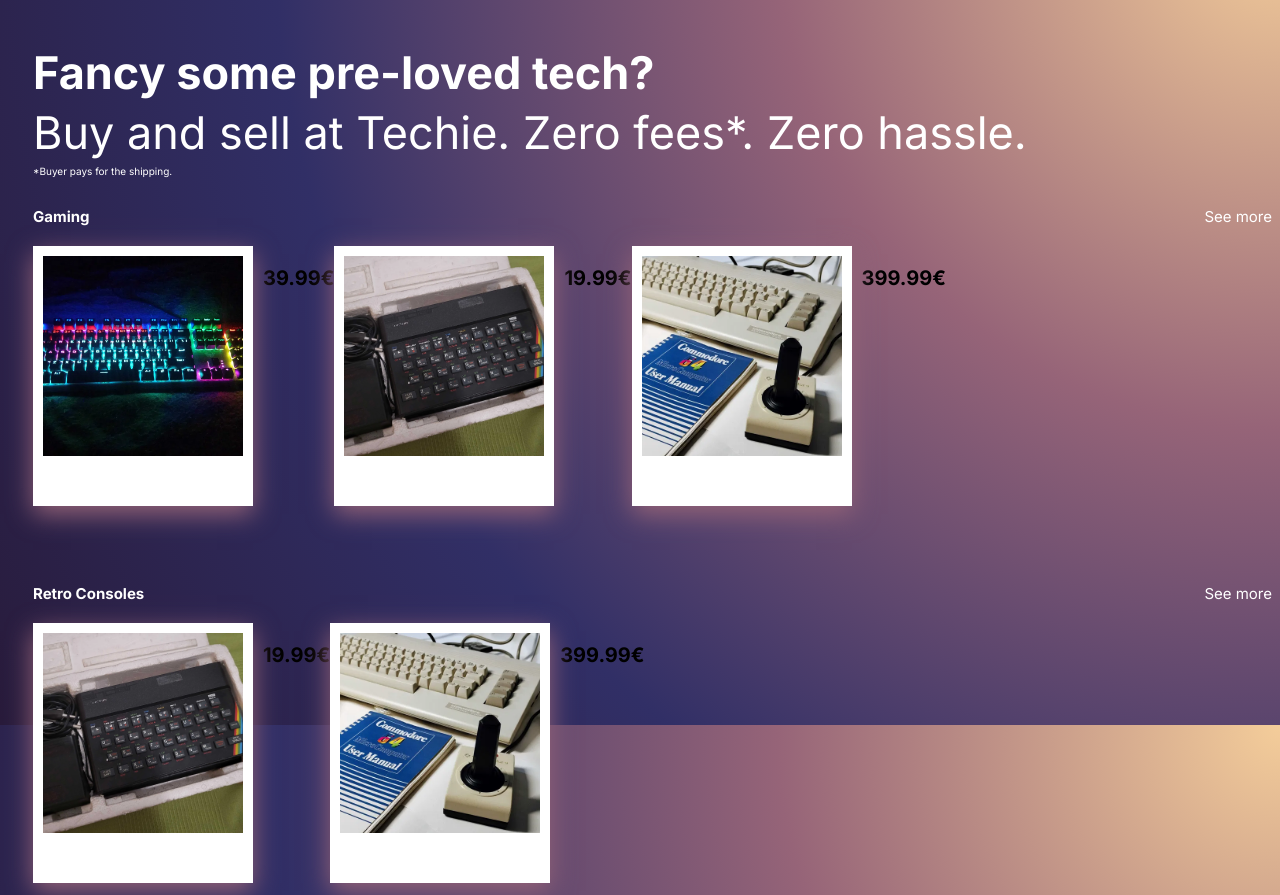
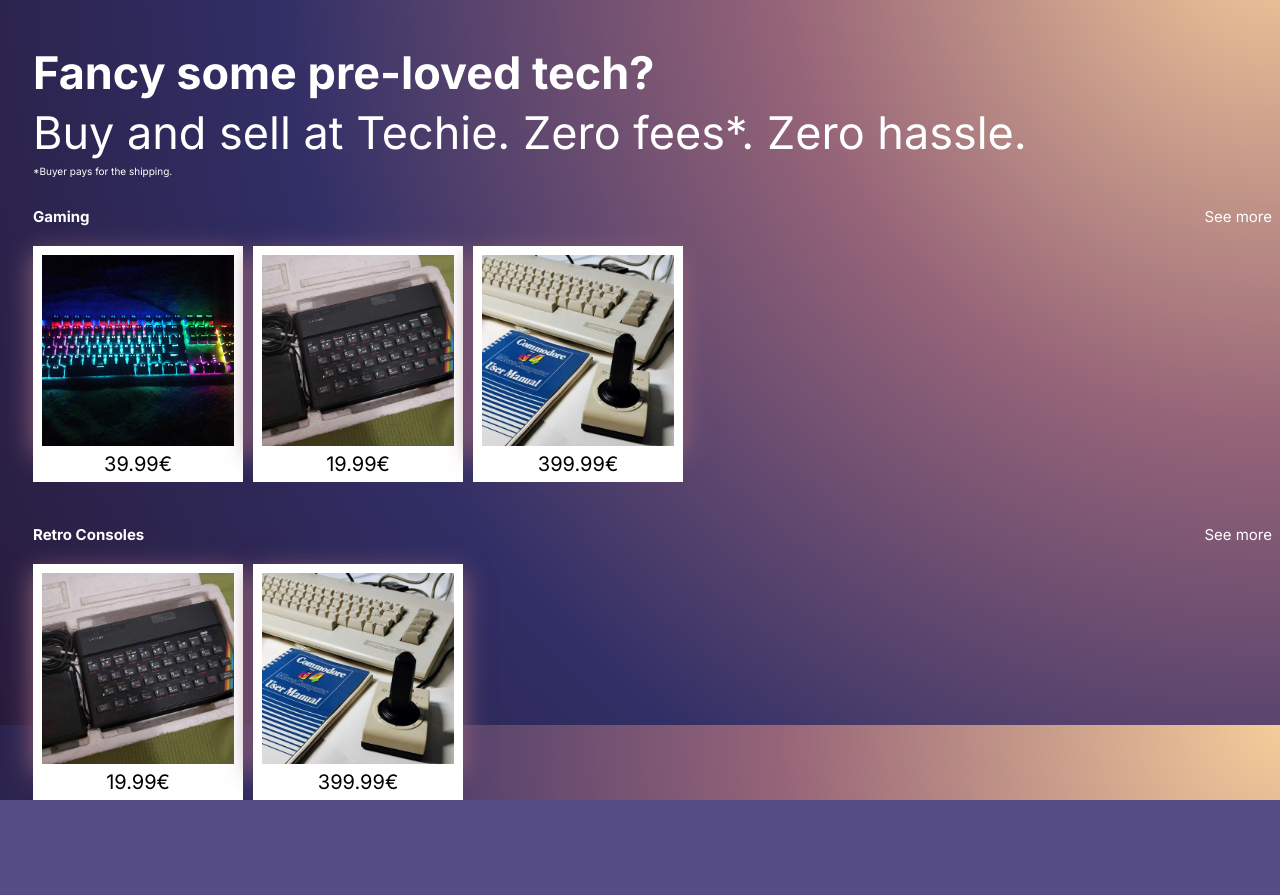
Before and after one commit to FEUP-LTW-2024/ltw-project-2024-ltw18g01, a PHP site: page /pages/index.php in a window 1280 px wide. Shown: the part 75-970 px from the top of the page. After the commit the page ends 875 px from the top, so only its background shows below. Run offline with PHP 8.4, Linux system fonts and the light colour scheme; data comes from the database, SQL or seed files in the repository.

Commit message:
prices in the right place for the right product

```diff
--- a/css/index_style.css
+++ b/css/index_style.css
@@ -147,43 +147,49 @@ body {
     right:0;
 }
 
-
+/*
+clara por favor ajusta isto
+é suposto o texto aparecer debaixo da imagem
+ver figma
+*//*
+done ihih <3
+*/
 .image_display {
     size: 100%;
-    display:inline-flex;
+    display: inline-flex;
     margin-top: 5px;
     margin-left: 25px;
     align-content: center;
 }
 
+.image_wrapper {
+    position: relative;
+}
+
 .image_display img {
     margin-right: 10px;
     object-fit: cover;
-    width: 200px;
-    height: 200px;
+    width: 12em;
+    height: 12em;
     display: block;
-    border-top: 10px solid white;
-    border-left: 10px solid white;
-    border-right: 10px solid white;
-    border-bottom: 50px solid white;
-	position: relative;
-	box-shadow: 0 8px 24px #966478;
+    border-top: 0.6em solid white;
+    border-left: 0.6em solid white;
+    border-right: 0.6em solid white;
+    box-shadow: 0 8px 24px #966478;
 }
 
-
-/*
-clara por favor ajusta isto
-é suposto o texto aparecer debaixo da imagem
-ver figma
-*/
-
 .image_display p {
-    bottom: 100px; /* Adjust as needed */
+    position: absolute;
+    top: 9em;
+    text-align: center;
     font-family: "Inter", sans-serif;
-    font-weight: bold;
     font-size: 20px;
+    color: black;
+    border-top: 0.3em solid white;
+    border-bottom: 0.3em solid white;
+    background-color: white;
+    width: 95.5%;
 }
-
 
 /* mobile */
 @media only screen and (max-width: 1024px) {
--- a/templates/category.tpl.php
+++ b/templates/category.tpl.php
@@ -14,8 +14,10 @@ function drawCategorySlide(Category $cat, PDO $db) {
 ?>
     <div class="image_display">
         <?php foreach ($items as $item) { ?>
-            <img src="<?php echo $item['image_url']; ?>">
-            <p><?php echo $item['price'] . "€"; ?></p>
+            <div class="image_wrapper">
+                <img src="<?php echo $item['image_url']; ?>">
+                <p><?php echo $item['price'] . "€"; ?></p>
+            </div>
         <?php } ?>
     </div>
 <?php
--- a/templates/subcategory.tpl.php
+++ b/templates/subcategory.tpl.php
@@ -13,10 +13,12 @@ function drawSubcategorySlide(Subcategory $cat, PDO $db) {
     // Retrieve items for the given category
     $items = Subcategory::getSubcategoryItems($db, $cat->id);
 ?>
-    <div class="image_display">
+   <div class="image_display">
         <?php foreach ($items as $item) { ?>
-            <img src="<?php echo $item['image_url']; ?>">
-            <p><?php echo $item['price'] . "€"; ?></p>
+            <div class="image_wrapper">
+                <img src="<?php echo $item['image_url']; ?>">
+                <p><?php echo $item['price'] . "€"; ?></p>
+            </div>
         <?php } ?>
     </div>
 <?php
```
Also changed, not shown: cards/item.card.php (+5 -2 lines).
